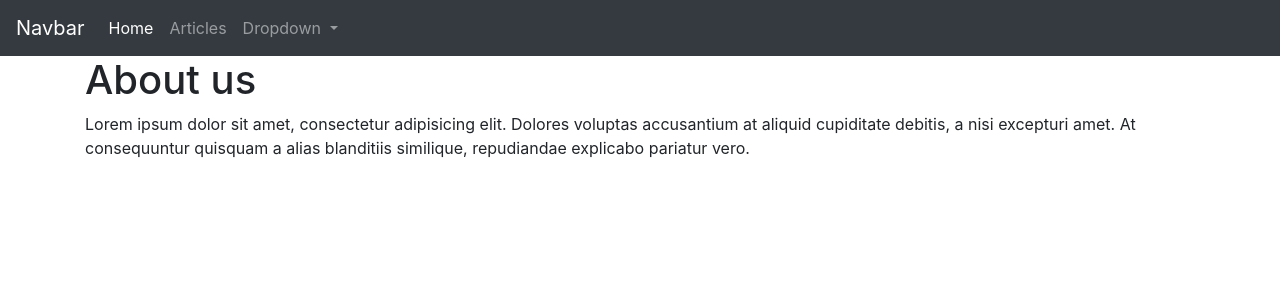
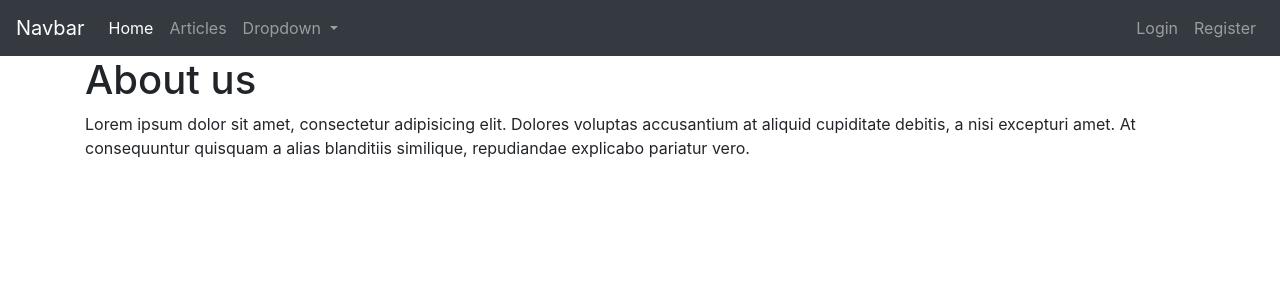
Before and after one commit to SarthakJha-IITMandi/Flask-App, a Flask app: page /about in a window 1280 px wide. Shown: the top 300 px of the page. Run offline with Flask 2, Linux system fonts and the light colour scheme; some libraries are stand-ins or nearby versions.

Commit message:
added login and register buttons

```diff
--- a/templates/includes/_navbar.html
+++ b/templates/includes/_navbar.html
@@ -23,10 +23,29 @@
             <a class="dropdown-item" href="#">Something else here</a>
           </div>
         </li>
+
         <!-- <li class="nav-item">
           <a class="nav-link disabled" href="#">Disabled</a>
         </li> -->
       </ul>
+
+      <ul class="navbar-nav ml-auto">
+        <li class="nav-item">
+            <a class="nav-link" href="/login">
+              Login
+            </a>
+        </li>
+        <li class="nav-item">
+            <a class="nav-link" href="/register">
+              Register
+            </a>
+        </li>
+        <!-- <li class="nav-item">
+            <a class="nav-link" href="#">
+              Settings
+            </a>
+        </li> -->
+    </ul>
       <!-- <form class="form-inline my-2 my-lg-0">
         <input class="form-control mr-sm-2" type="search" placeholder="Search" aria-label="Search">
         <button class="btn btn-outline-success my-2 my-sm-0" type="submit">Search</button>
```
